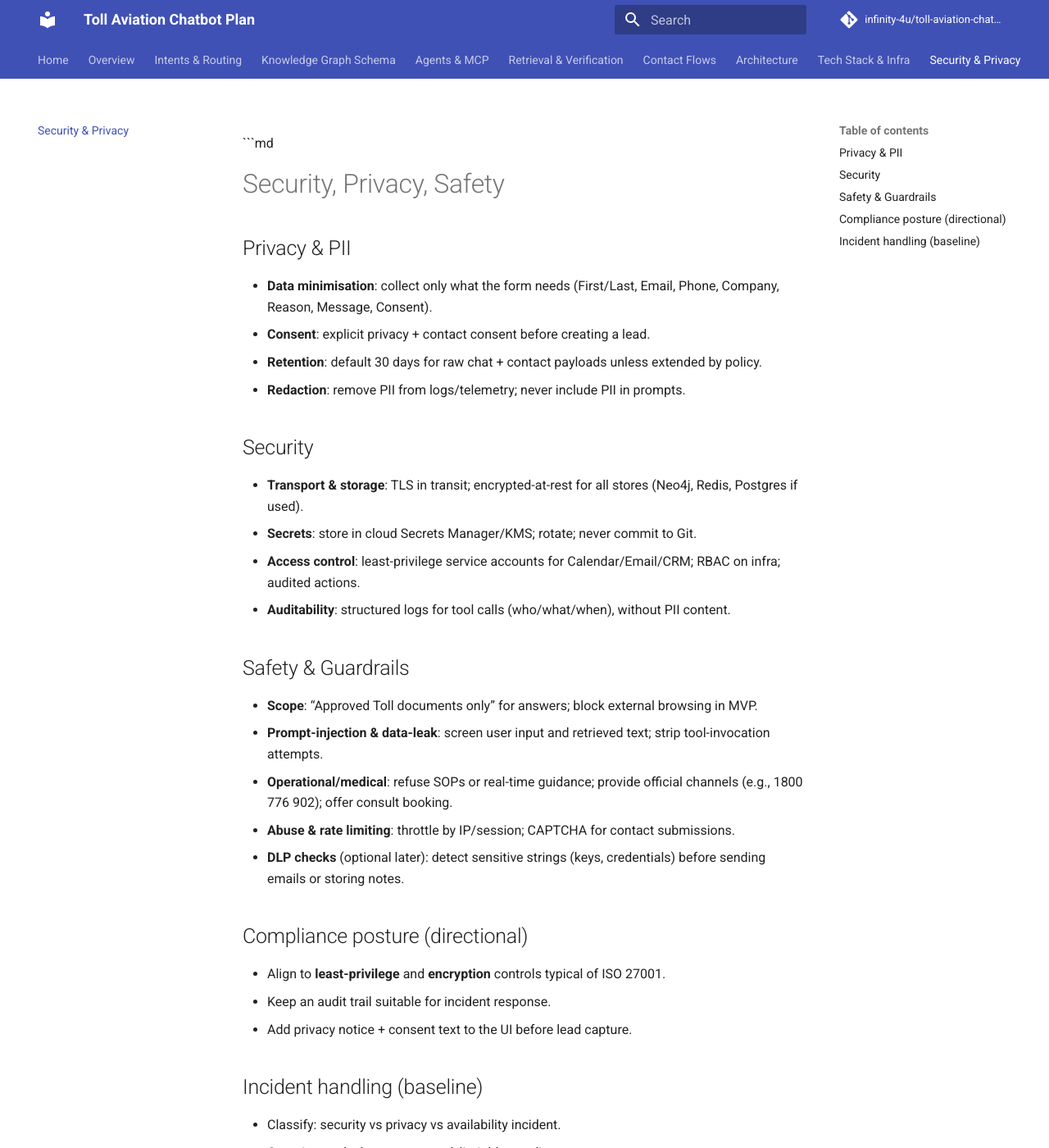
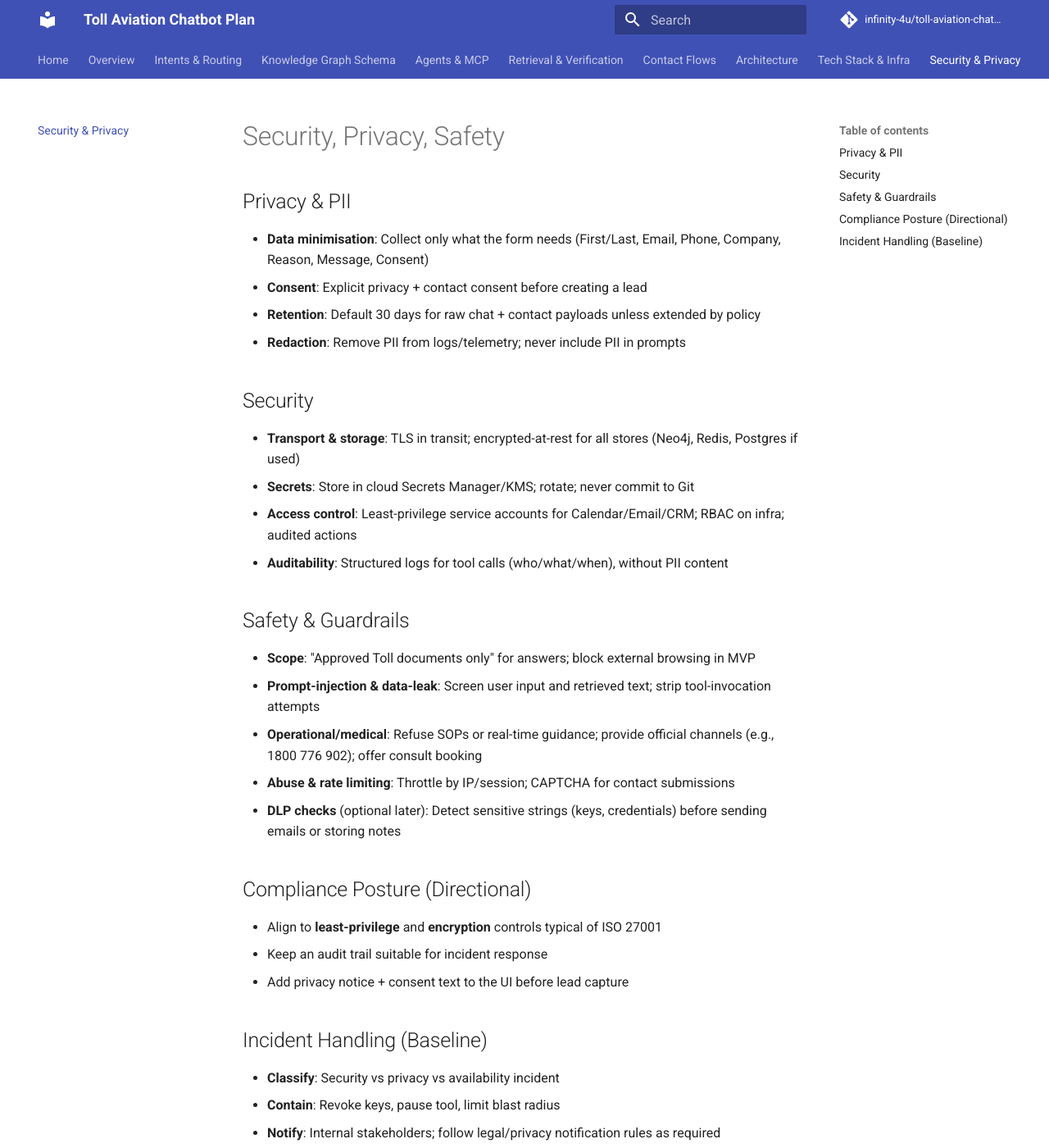
Before and after one commit to infinity-4u/toll-aviation-chatbot-plan, an MkDocs documentation site: the page built from docs/80-security-privacy/README.md, in a window 1280 px wide and 1400 px high. Shown: the whole window at 82% size. Built offline with MkDocs 1.6.1 and Material for MkDocs 9.7.7, drawn with Linux system fonts in a browser that asks for light colours; comment, search, counter and statistics services are not loaded; some of the changed text lies outside the part shown.

Commit message:
Update README.md

````diff
--- a/docs/80-security-privacy/README.md
+++ b/docs/80-security-privacy/README.md
@@ -1,31 +1,35 @@
-```md
 # Security, Privacy, Safety
 
 ## Privacy & PII
-- **Data minimisation**: collect only what the form needs (First/Last, Email, Phone, Company, Reason, Message, Consent).
-- **Consent**: explicit privacy + contact consent before creating a lead.
-- **Retention**: default 30 days for raw chat + contact payloads unless extended by policy.
-- **Redaction**: remove PII from logs/telemetry; never include PII in prompts.
+
+- **Data minimisation**: Collect only what the form needs (First/Last, Email, Phone, Company, Reason, Message, Consent)
+- **Consent**: Explicit privacy + contact consent before creating a lead
+- **Retention**: Default 30 days for raw chat + contact payloads unless extended by policy
+- **Redaction**: Remove PII from logs/telemetry; never include PII in prompts
 
 ## Security
-- **Transport & storage**: TLS in transit; encrypted-at-rest for all stores (Neo4j, Redis, Postgres if used).
-- **Secrets**: store in cloud Secrets Manager/KMS; rotate; never commit to Git.
-- **Access control**: least-privilege service accounts for Calendar/Email/CRM; RBAC on infra; audited actions.
-- **Auditability**: structured logs for tool calls (who/what/when), without PII content.
+
+- **Transport & storage**: TLS in transit; encrypted-at-rest for all stores (Neo4j, Redis, Postgres if used)
+- **Secrets**: Store in cloud Secrets Manager/KMS; rotate; never commit to Git
+- **Access control**: Least-privilege service accounts for Calendar/Email/CRM; RBAC on infra; audited actions
+- **Auditability**: Structured logs for tool calls (who/what/when), without PII content
 
 ## Safety & Guardrails
-- **Scope**: “Approved Toll documents only” for answers; block external browsing in MVP.
-- **Prompt-injection & data-leak**: screen user input and retrieved text; strip tool-invocation attempts.
-- **Operational/medical**: refuse SOPs or real-time guidance; provide official channels (e.g., 1800 776 902); offer consult booking.
-- **Abuse & rate limiting**: throttle by IP/session; CAPTCHA for contact submissions.
-- **DLP checks** (optional later): detect sensitive strings (keys, credentials) before sending emails or storing notes.
 
-## Compliance posture (directional)
-- Align to **least-privilege** and **encryption** controls typical of ISO 27001.
-- Keep an audit trail suitable for incident response.
-- Add privacy notice + consent text to the UI before lead capture.
+- **Scope**: "Approved Toll documents only" for answers; block external browsing in MVP
+- **Prompt-injection & data-leak**: Screen user input and retrieved text; strip tool-invocation attempts
+- **Operational/medical**: Refuse SOPs or real-time guidance; provide official channels (e.g., 1800 776 902); offer consult booking
+- **Abuse & rate limiting**: Throttle by IP/session; CAPTCHA for contact submissions
+- **DLP checks** (optional later): Detect sensitive strings (keys, credentials) before sending emails or storing notes
 
-## Incident handling (baseline)
-- Classify: security vs privacy vs availability incident.
-- Contain: revoke keys, pause tool, limit blast radius.
-- Notify: internal stakeholders; follow legal/privacy notification rules as required.
+## Compliance Posture (Directional)
+
+- Align to **least-privilege** and **encryption** controls typical of ISO 27001
+- Keep an audit trail suitable for incident response
+- Add privacy notice + consent text to the UI before lead capture
+
+## Incident Handling (Baseline)
+
+- **Classify**: Security vs privacy vs availability incident
+- **Contain**: Revoke keys, pause tool, limit blast radius
+- **Notify**: Internal stakeholders; follow legal/privacy notification rules as required
````
